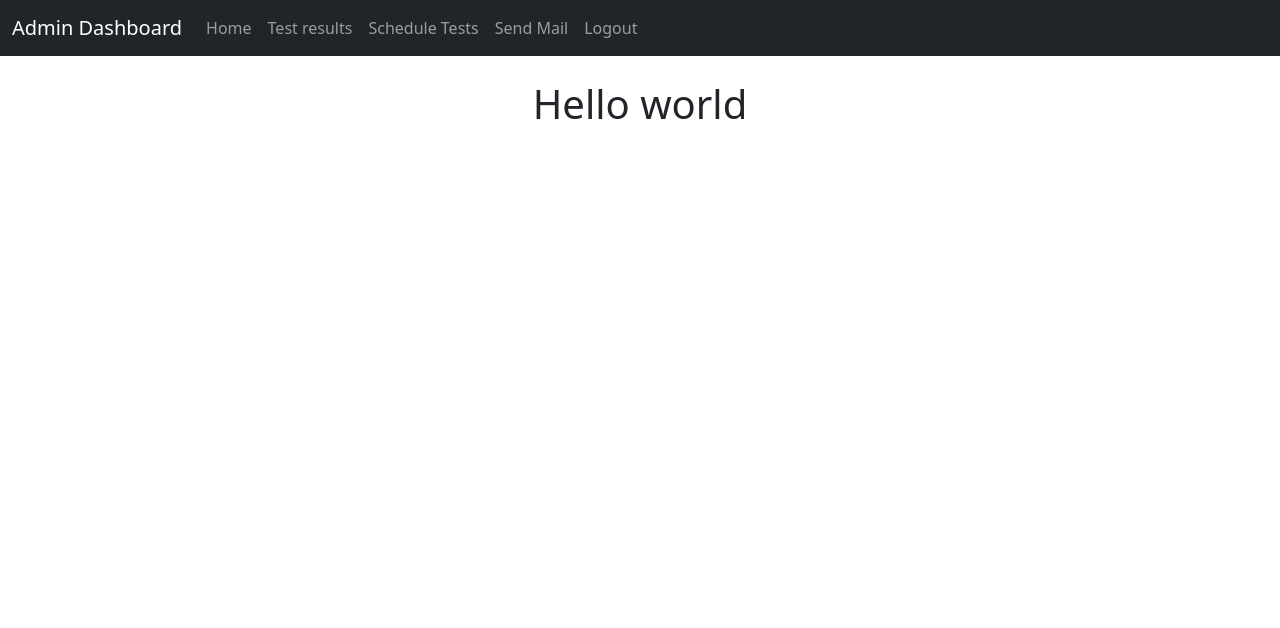
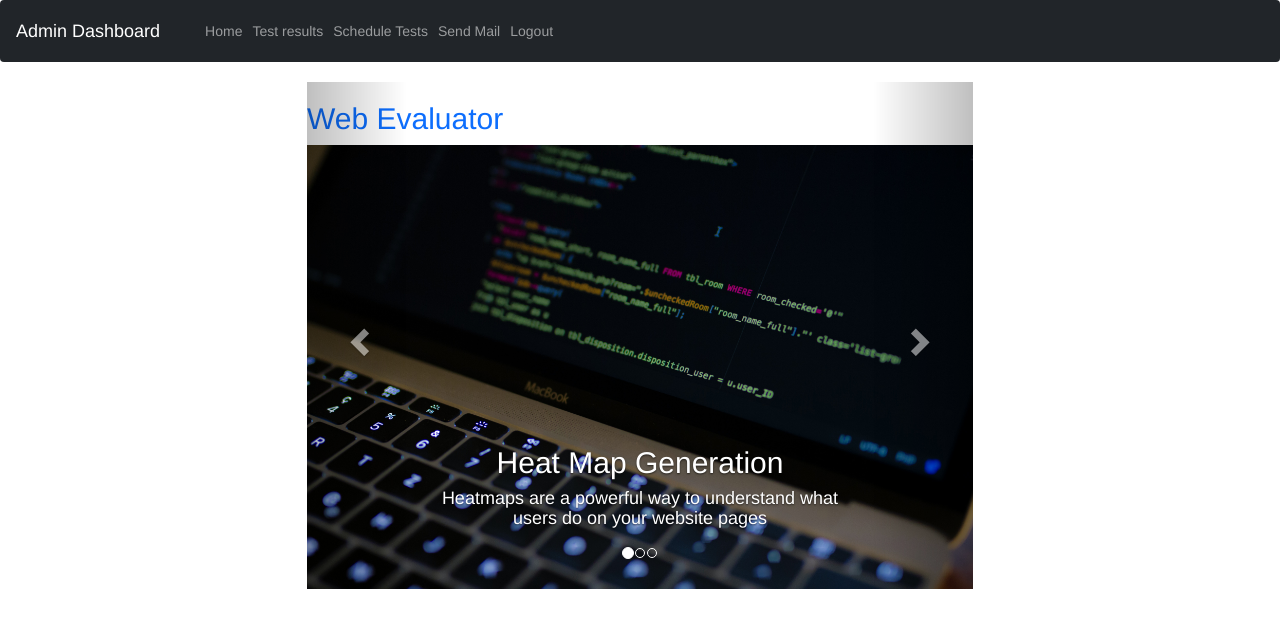
Before and after one commit to soumodiptab/web-evaluator, a Flask app: page /dashboard_admin in a window 1280 px wide. Shown: the top 628 px of the page. Run offline with Flask 2, Linux system fonts and the light colour scheme; a user stored in the database is signed in; some libraries are stand-ins or nearby versions.

Commit message:
added separate home page for admin dashboard

```diff
--- a/app.py
+++ b/app.py
@@ -187,7 +187,7 @@ def add_coordinates():
 @app.route('/dashboard_admin')
 @login_required
 def dashboard_admin():
-    return render_template('home.html', name=current_user.username)
+    return render_template('dashboard_admin.html', name=current_user.username)
 
 
 @app.route('/logout')
--- a/templates/calender.html
+++ b/templates/calender.html
@@ -1,4 +1,4 @@
-{% extends "dashboard_admin.html" %}
+{% extends "home_admin.html" %}
 {% block admincontent %}
     <div class="modal fade" id="removeEventModal" tabindex="-1" aria-labelledby="removeEventModalLabel"
          aria-hidden="true">
--- a/templates/dashboard_admin.html
+++ b/templates/dashboard_admin.html
@@ -6,6 +6,10 @@
 {% block styles %}
 {{super()}}
 <link rel="stylesheet" href="{{url_for('.static', filename='dashboard.css')}}">
+<link rel="stylesheet" href="https://maxcdn.bootstrapcdn.com/bootstrap/3.4.1/css/bootstrap.min.css">
+
+<script src="https://ajax.googleapis.com/ajax/libs/jquery/3.5.1/jquery.min.js"></script>
+<script src="https://maxcdn.bootstrapcdn.com/bootstrap/3.4.1/js/bootstrap.min.js"></script>
 {% endblock %}
 
 {% block content %}
@@ -53,6 +57,55 @@
         </div>
     </div>
 </nav>
+<div class="container">
+
+    <div id="myCarousel" class="carousel slide" data-ride="carousel"
+        style="height: 50%;width: 60%;align-content: center;margin: auto;">
+        <!-- Indicators -->
+        <h2 class="text-primary">Web Evaluator</h2>
+        <ol class="carousel-indicators">
+            <li data-target="#myCarousel" data-slide-to="0" class="active"></li>
+            <li data-target="#myCarousel" data-slide-to="1"></li>
+            <li data-target="#myCarousel" data-slide-to="2"></li>
+        </ol>
+
+        <!-- Wrapper for slides -->
+        <div class="carousel-inner">
+            <div class="item active">
+                <img src="{{url_for('static', filename='images/img1.jpg')}}" alt="Los Angeles">
+                <div class="carousel-caption d-none d-md-block">
+                    <h2>Heat Map Generation</h2>
+                    <h4>Heatmaps are a powerful way to understand what users do on your website pages</h4>
+                </div>
+            </div>
+
+            <div class="item">
+                <img src="{{url_for('static', filename='images/img2.jpg')}}" alt="Chicago">
+                <div class="carousel-caption d-none d-md-block">
+                    <h2>Understand how users behave on your site</h2>
+                </div>
+            </div>
+
+            <div class="item">
+                <img src="{{url_for('static', filename='images/img3.jpg')}}" alt="New york">
+                <div class="carousel-caption d-none d-md-block">
+
+                    <!-- <h3 class="text-warning">Map the user journey to spot patterns and trends. </h3> -->
+                </div>
+            </div>
+        </div>
+
+        <!-- Left and right controls -->
+        <a class="left carousel-control" href="#myCarousel" data-slide="prev">
+            <span class="glyphicon glyphicon-chevron-left"></span>
+            <span class="sr-only">Previous</span>
+        </a>
+        <a class="right carousel-control" href="#myCarousel" data-slide="next">
+            <span class="glyphicon glyphicon-chevron-right"></span>
+            <span class="sr-only">Next</span>
+        </a>
+    </div>
+</div>
 {% block admincontent %}
 {% endblock admincontent %}
 {% endblock %}
--- a/templates/event_dashboard.html
+++ b/templates/event_dashboard.html
@@ -1,4 +1,4 @@
-{% extends "dashboard_admin.html" %}
+{% extends "home_admin.html" %}
 {% block admincontent %}
 <br>
 <div class="container">
--- a/templates/send_email.html
+++ b/templates/send_email.html
@@ -1,4 +1,4 @@
-{% extends "dashboard_admin.html" %}
+{% extends "home_admin.html" %}
 
 {% block admincontent %}
 <br>
```
Also changed, not shown: templates/home_admin.html (added, +58 -0 lines).
